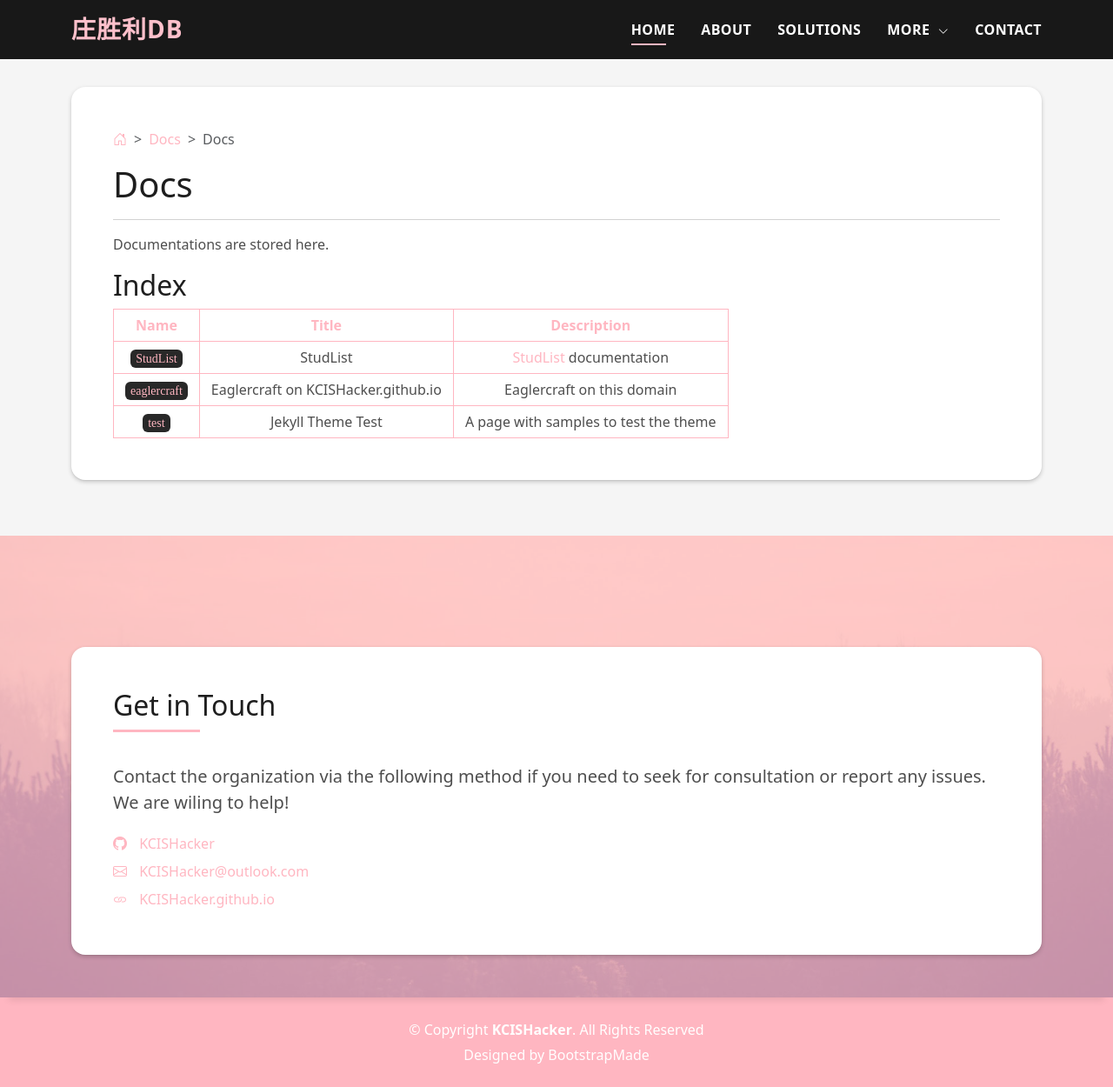
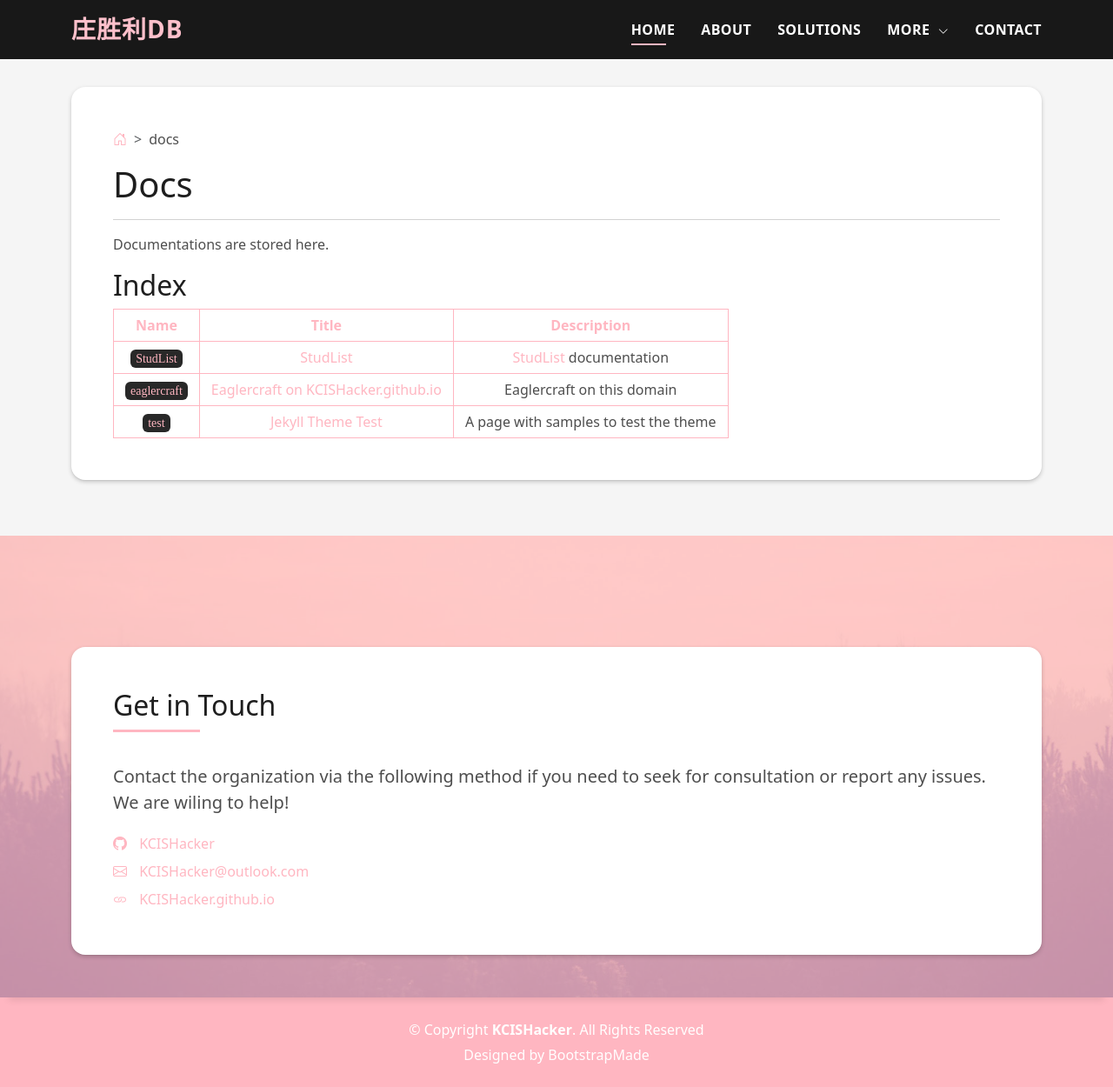
Before and after one commit to KCISHacker/KCISHacker.github.io, a Jekyll site: the page built from _docs/index.markdown, in a window 1280 px wide and 1250 px high. Shown: the whole window at 87% size. Built offline with Jekyll 4.4.1, drawn with Linux system fonts in a browser that asks for light colours; some web fonts are replaced.

Commit message:
Fix problem of breadcrumb navigation

```diff
--- a/_docs/index.markdown
+++ b/_docs/index.markdown
@@ -11,6 +11,6 @@ Documentations are stored here.
 
 |Name|Title|Description|
 |:---:|:---:|:---:|
-|[`StudList`](StudList)|StudList|[StudList](https://www.github.com/KCISHacker/StudList) documentation|
-|[`eaglercraft`](eaglercraft)|Eaglercraft on KCISHacker.github.io|Eaglercraft on this domain|
-|[`test`](test)|Jekyll Theme Test|A page with samples to test the theme|
+|[`StudList`](StudList)|[StudList](StudList)|[StudList](https://www.github.com/KCISHacker/StudList) documentation|
+|[`eaglercraft`](eaglercraft)|[Eaglercraft on KCISHacker.github.io](eaglercraft)|Eaglercraft on this domain|
+|[`test`](test)|[Jekyll Theme Test](test)|A page with samples to test the theme|
--- a/_includes/breadcrumb.html
+++ b/_includes/breadcrumb.html
@@ -1,24 +1,34 @@
 <nav aria-label="breadcrumb">
   <ol class="breadcrumb">
-    {% if page.url != "/" %}
       <li class="breadcrumb-item">
+        {% if page.url != "/" %}
         <a href="/">
           <i class="bi bi-house-door"></i>
         </a>
+        {% else %}
+        <i class="bi bi-house-door"></i>
+        {% endif %}
       </li>
-    {% endif %}
 
     {% assign crumbs = page.url | split: '/' %}
+    {% assign parent_directory = crumbs.size | minus: 3 %}
     {% for crumb in crumbs offset: 1 %}
       {% if forloop.last %}
-        <li class="breadcrumb-item active" aria-current="page">
-          {{ page.title }}
-        </li>
+        {% if crumb == "" or crumb == "index" %}
+        {% else %}
+          <li class="breadcrumb-item active" aria-current="page">
+            {{ page.title }}
+          </li>
+        {% endif %}
       {% else %}
         <li class="breadcrumb-item">
-          <a href="{{ site.baseurl }}{% assign crumb_limit = forloop.index | plus: 1 %}{{ crumbs | slice: 0, crumb_limit | join: '/' }}/">
-            {{ crumb | replace:'_',' ' | capitalize }}
-          </a >
+          {% if forloop.index0 == parent_directory and crumbs.last == "" or crumbs.last == "index" %}
+              {{ crumb }}
+          {% else %}
+            <a href="{{ site.baseurl }}{% assign crumb_limit = forloop.index | plus: 1 %}{{ crumbs | slice: 0, crumb_limit | join: '/' }}/">
+              {{ crumb }}
+            </a >
+          {% endif %}
         </li>
       {% endif %}
     {% endfor %}
```
